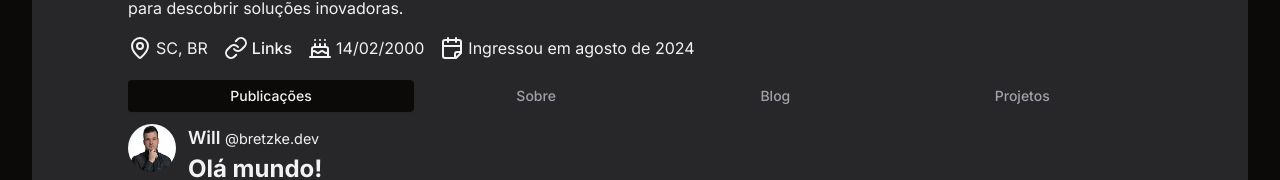
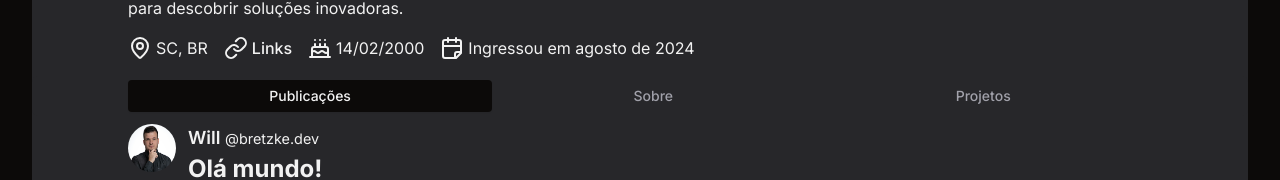
Before and after one commit to bretzke/my-website, a Next.js app: page / in a window 1280 px wide. Shown: the part 608-788 px from the top of the page. Built offline with nearby package versions, Linux system fonts and the light colour scheme; no server answers.

Commit message:
Removed blog page

```diff
--- a/src/app/blog/page.tsx
+++ /dev/null
@@ -1,3 +0,0 @@
-export default function Blog() {
-  return <section className="container-app">Blog</section>;
-}
--- a/src/components/TabsApp.tsx
+++ b/src/components/TabsApp.tsx
@@ -32,10 +32,6 @@ export function TabsApp({ children }: TabsAppProps) {
       path: "/about",
     },
     {
-      label: translate("blog"),
-      path: "/blog",
-    },
-    {
       label: translate("projects"),
       path: "/projects",
     },
--- a/src/messages/en.json
+++ b/src/messages/en.json
@@ -27,7 +27,6 @@
   "tabs": {
     "posts": "Posts",
     "about": "About",
-    "blog": "Blog",
     "projects": "Projects"
   }
 }
--- a/src/messages/pt.json
+++ b/src/messages/pt.json
@@ -27,7 +27,6 @@
   "tabs": {
     "posts": "Publicações",
     "about": "Sobre",
-    "blog": "Blog",
     "projects": "Projetos"
   }
 }
```
